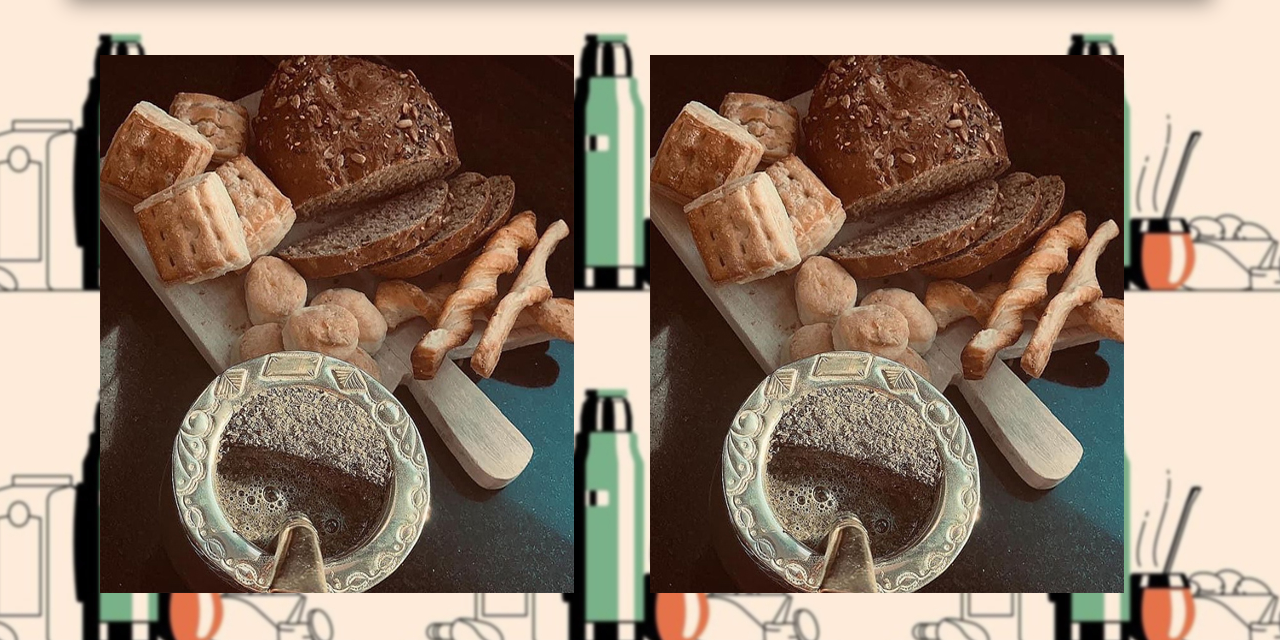
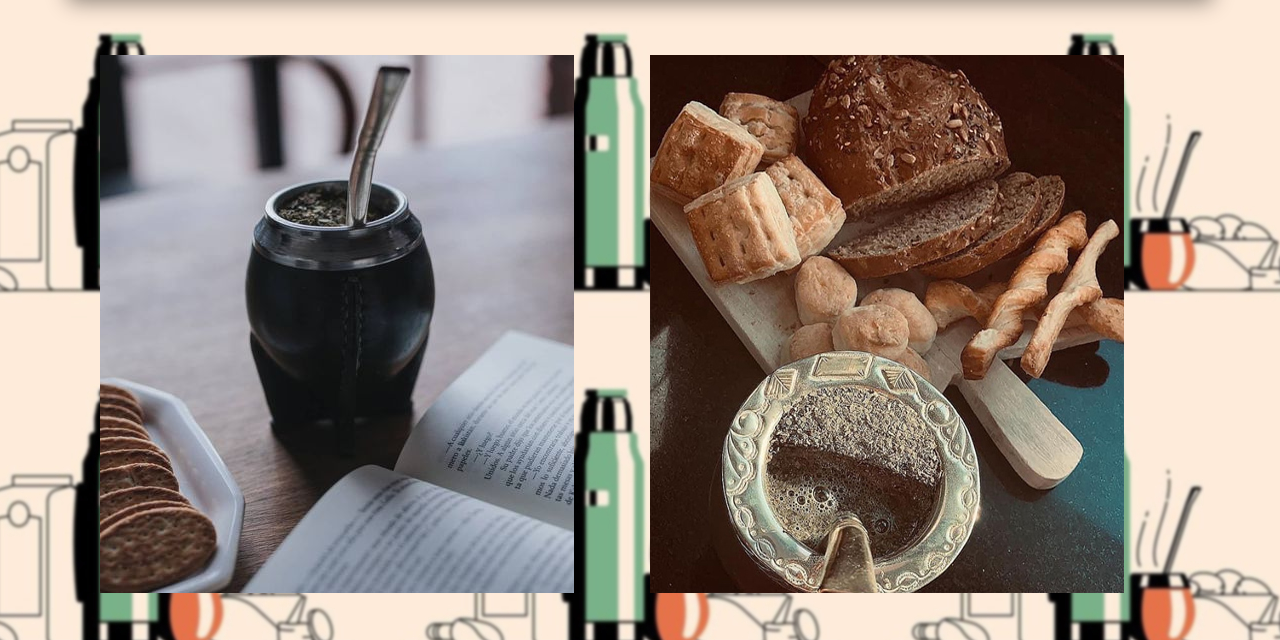
Before and after one commit to ivangaunna/HerMatesFinal, a website: page index.html in a window 1280 px wide. Shown: the part 1083-1723 px from the top of the page. Drawn offline with nearby package versions, Linux system fonts and the light colour scheme; files whose address does not match are found by name.

Commit message:
configurando img

```diff
--- a/index.html
+++ b/index.html
@@ -102,7 +102,7 @@
         <div  class="container libromate">
           <div class="row encuadrar">
             <section class="col-lg-6 col-xs-12 libromate12">
-              <img data-aos="zoom-in-up" data-aos-duration="1200" src="assets/img/matero.jpg" alt="mate imperial con montaña acompañando de facturas" class="img-fluid">
+              <img data-aos="zoom-in-up" data-aos-duration="1200" src="assets/img/libromate.jpg" alt="mate torpedo y de fondo un libro" class="img-fluid">
             </section>
             <section class="col-lg-6 col-xs-12 libromate12">
               <img data-aos="zoom-in-up" data-aos-duration="1200" src="assets/img/matero.jpg" alt="mate imperial con montaña acompañando de facturas" class="img-fluid">
```
